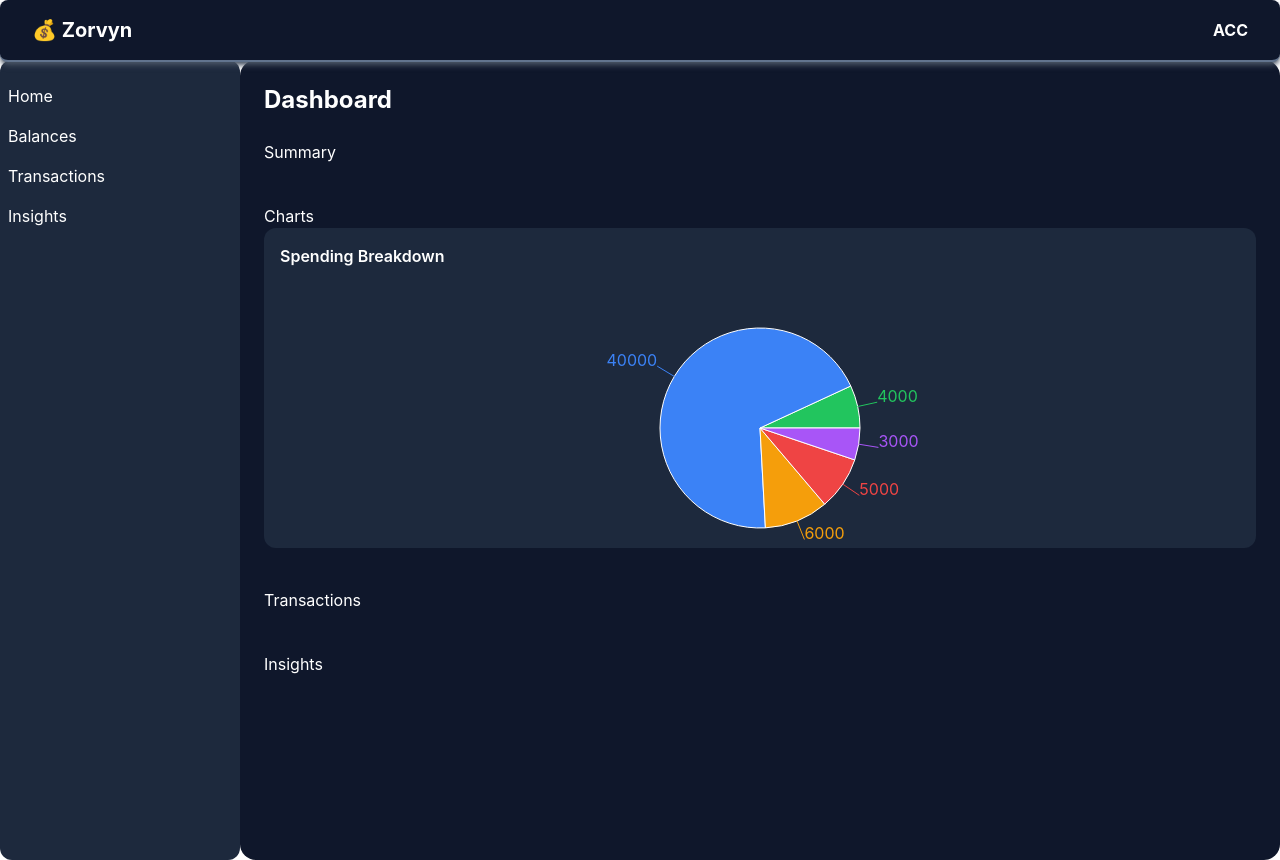
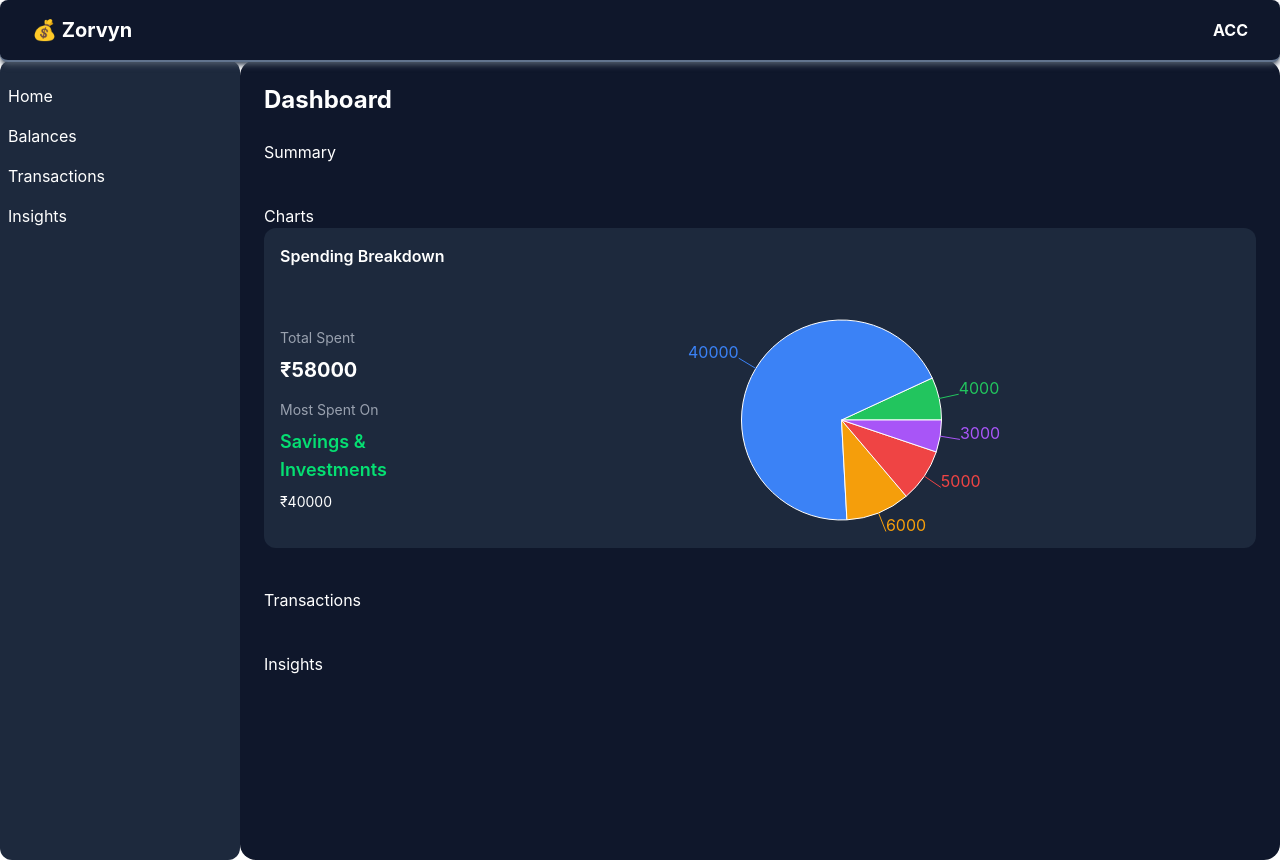
Before and after one commit to TaranaKhanna/Finance-Dashboard, a React (Vite) app: page / in a window 1280 px wide. Built offline with nearby package versions, Linux system fonts and the light colour scheme.

Commit message:
feat: create spending chart

```diff
--- a/src/components/dashboard/PieChart.jsx
+++ b/src/components/dashboard/PieChart.jsx
@@ -10,42 +10,75 @@ const COLORS = ["#22c55e", "#3b82f6", "#f59e0b", "#ef4444", "#a855f7"];
 
 const getCategoryData = (transactions) => {
   const map = {};
+  let total = 0;
 
   transactions.forEach((t) => {
     if (t.type === "expense") {
       map[t.category] = (map[t.category] || 0) + t.amount;
+      total += t.amount;
     }
   });
+  let maxSpentCategory = "";
+  let maxAmount = 0;
+  console.log(map);
+  for (let key in map) {
+    if (map[key] > maxAmount) {
+      maxAmount = map[key];
+      maxSpentCategory = key;
+    }
+  };
 
-  return Object.keys(map).map((key) => ({
+  return {
+    data: Object.keys(map).map((key) => ({
       name: key,
       value: map[key],
-  }));
+    })),
+    total,
+    maxSpentCategory,
+    maxAmount,
   };
+}
 
 export default function SpendingChart({ transactions }) {
-  const data = getCategoryData(transactions);
-  // const data = transactions;
-  console.log(data);
+  const { data, total, maxSpentCategory, maxAmount } = getCategoryData(transactions);
 
   return (
     <div className="bg-slate-800 p-4 rounded-xl h-80">
       <h2 className="mb-4 font-semibold">Spending Breakdown</h2>
 
+      <div className="flex items-center justify-between h-full pb-4">
+        <div className="text-sm space-y-2">
+          <p className="text-gray-400">Total Spent</p>
+          <p className="text-xl font-bold text-white">₹{total}</p>
+
+          <p className="text-gray-400 mt-4">Most Spent On</p>
+          <p className="text-lg font-semibold text-green-400">
+            {maxSpentCategory}
+          </p>
+          <p className="text-white">₹{maxAmount}</p>
+        </div>
+
         <ResponsiveContainer width="100%" height="100%">
           <PieChart>
-
-          (<Pie
+            <Pie
               data={data}
               dataKey="value"
-          outerRadius={100} label>
+              outerRadius={100}
+              label>
               {data.map((entry, index) => (
                 <Cell key={index} fill={COLORS[index % COLORS.length]} />
               ))}
-          </Pie>)
-          <Tooltip />
+            </Pie>
+            <Tooltip
+              contentStyle={{
+                backgroundColor: "#0f172a", borderRadius: "10px", fontSize: "12px", padding: "4px 8px"
+              }}
+              labelStyle={{ color: "black", fontWeight: 500 }}
+              itemStyle={{ color: "white", fontSize: "12px", fontWeight: 500 }}
+            />
           </PieChart>
         </ResponsiveContainer>
       </div>
+    </div>
   );
 }
```
Lines whose indentation alone changed are shown as unchanged.
